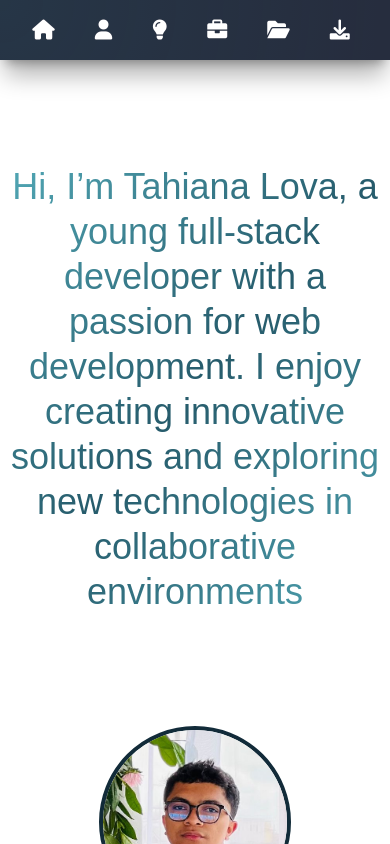
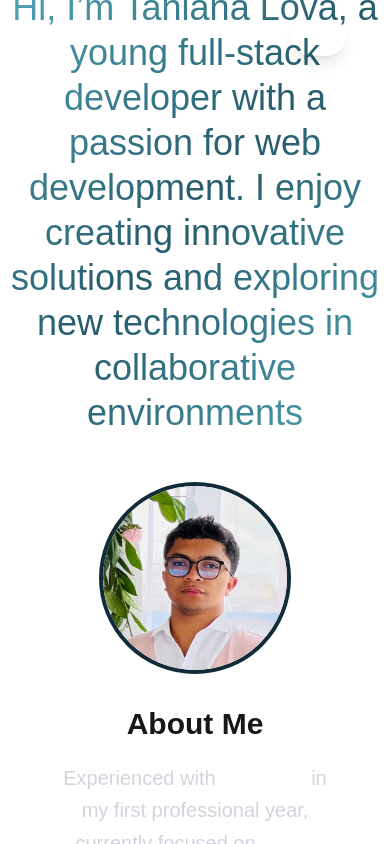
Before and after one commit to Mukkun007/PORTFOLIO-LOVA, a Next.js app: page / in a window 390 px wide. Shown: the top 844 px of the page. Built offline with nearby package versions, Linux system fonts and the light colour scheme.

Commit message:
mobile without menu

```diff
--- a/src/app/globals.css
+++ b/src/app/globals.css
@@ -1,6 +1,8 @@
 @tailwind base;
 @tailwind components;
 @tailwind utilities;
+
+@import url("https://fonts.googleapis.com/css2?family=Doto:wght@100..900&family=Inter:wght@100..900&family=Racing+Sans+One&display=swap");
 
 :root {
   --background: #ffffff;
@@ -17,10 +19,6 @@
 
 html {
   scroll-behavior: smooth;
-}
-
-div.page {
-  padding-top: 100px; /* Valeur qui correspond à la hauteur de la navbar */
 }
 
 /* Style de la navbar comme une île flottante */
--- a/src/app/page.tsx
+++ b/src/app/page.tsx
@@ -35,7 +35,7 @@ export default function Page() {
 
   return (
     <IntlProvider locale={locale} messages={messages}>
-      <div className="page">
+      <div className="page pt-[50px] lg:pt-[100px]">
         <CursorLight />
         <Header />
         <div id="home">
--- a/src/components/Header.tsx
+++ b/src/components/Header.tsx
@@ -79,7 +79,7 @@ const Header = () => {
         </button>
       )}
       {(isOpen || !isScrolled || !isLargeScreen) && (
-        <nav className="fixed top-0 lg:top-5 left-0 lg:left-1/2 lg:-translate-x-1/2 w-full lg:w-auto lg:max-w-[900px] lg:h-[80px] lg:z-10 lg:rounded-2xl lg:shadow-md lg:hover:shadow-lg lg:transition-shadow duration-300 bg-[#0f172a] bg-opacity-90 p-4 flex justify-center lg:justify-between items-center h-[60px] z-10 shadow-xl shadow-black/30">
+        <nav className="fixed top-0 lg:top-5 left-0 lg:left-1/2 lg:-translate-x-1/2 w-full lg:w-auto lg:max-w-[900px] lg:h-[80px] lg:z-10 lg:rounded-2xl lg:shadow-md lg:hover:shadow-lg lg:transition-shadow duration-300 bg-[#0f172a] bg-opacity-90 p-4 flex justify-center lg:justify-between items-center h-[60px] z-10 shadow-xl shadow-black/30 hidden lg:flex">
           <ul
             className={`flex gap-10 lg:gap-[4rem] xl:gap-10 sm:gap-[4rem] ${
               isLargeScreen && isScrolled && !isOpen ? "hidden" : "flex"
--- a/src/components/Home.tsx
+++ b/src/components/Home.tsx
@@ -6,9 +6,9 @@ const Home = () => {
   const t = useTranslations(); // Hook pour récupérer les traductions
 
   return (
-    <main className="flex h-full justify-between items-center mt-[4rem] sm:mt-[4rem] md:mt-[6rem] lg:mt-[6rem] 2xl:mt-[3rem]">
+    <main className="flex justify-between items-center sm:mt-[4rem] md:mt-[6rem] lg:mt-[6rem] 2xl:mt-[3rem]">
       <div className="desc">
-        <h1 className="text-center md:ml-[40px] md:mr-[40px] xl:ml-[40px] xl:mr-[40px] 2xl:ml-[220px] 2xl:mr-[220px] xl:text-left font-bold text-4xl sm:text-[45px] md:text-[50px] lg:text-[60px] xl:text-[65px] 2xl:text-[70px] bg-gradient-to-br from-[#52a8b6] via-[#265b6b] to-[#52a8b6] text-transparent bg-clip-text leading-[45px] sm:leading-[70px] md:leading-[70px] lg:leading-[70px] xl:leading-[80px] 2xl:leading-[85px]">
+        <h1 className="text-center md:ml-[40px] md:mr-[40px] xl:ml-[40px] xl:mr-[40px] 2xl:ml-[220px] 2xl:mr-[220px] xl:text-left font-doto font-bold text-4xl sm:text-[45px] md:text-[50px] lg:text-[60px] xl:text-[65px] 2xl:text-[70px] bg-gradient-to-br from-[#52a8b6] via-[#265b6b] to-[#52a8b6] text-transparent bg-clip-text leading-[45px] sm:leading-[70px] md:leading-[70px] lg:leading-[70px] xl:leading-[80px] 2xl:leading-[85px]">
           {t("home.greeting")}
         </h1>
       </div>
--- a/src/components/Langue.tsx
+++ b/src/components/Langue.tsx
@@ -16,7 +16,7 @@ const Langue = ({
 
   return (
     <button
-      className="fixed top-9 right-11 text-white font-light px-4 py-2 rounded-full shadow-lg hover:bg-[#265b6b] transition-colors duration-300 z-10 hidden xl:block"
+      className="fixed top-4 lg:top-9 right-11 text-white font-light px-4 py-2 rounded-full shadow-lg hover:bg-[#265b6b] transition-colors duration-300 z-10"
       aria-label="Change language"
       onClick={toggleLanguage}
     >
--- a/tailwind.config.ts
+++ b/tailwind.config.ts
@@ -15,6 +15,9 @@ export default {
       },
       fontFamily: {
         poppins: ["Poppins", "sans-serif"],
+        doto: ["Doto", "sans-serif"],
+        inter: ["Inter", "sans-serif"],
+        racing: ["Racing Sans One", "sans-serif"],
       },
     },
   },
```
